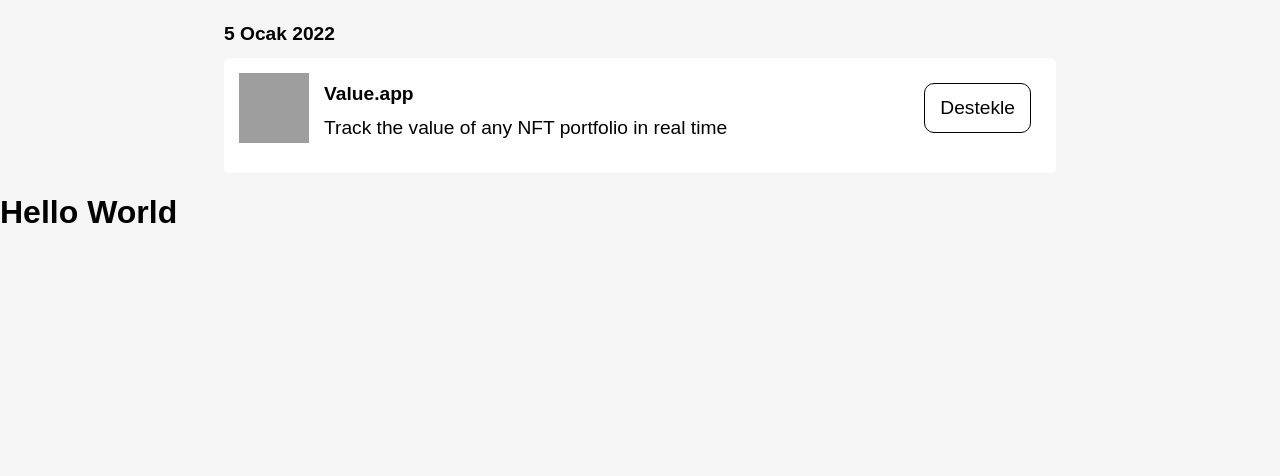
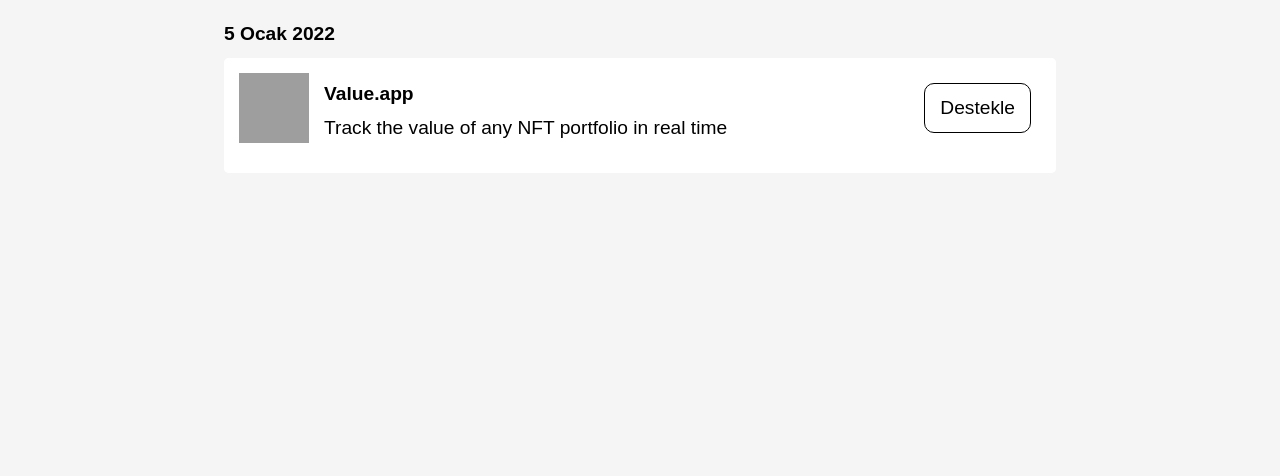
Before and after one commit to mrabdullahsahin/producthuntturkey.com, a Django app: page / in a window 1280 px wide. Shown: the part 148-624 px from the top of the page. Run offline with Django 4.2, Linux system fonts and the light colour scheme; grey boxes are pictures that could not be loaded.

Commit message:
delete dummy data in index.html

```diff
--- a/producthuntturkey/templates/index.html
+++ b/producthuntturkey/templates/index.html
@@ -2,5 +2,4 @@
 {% load static %}
 
 {% block content %}
-<h1>Hello World</h1>
 {% endblock content %}
```
